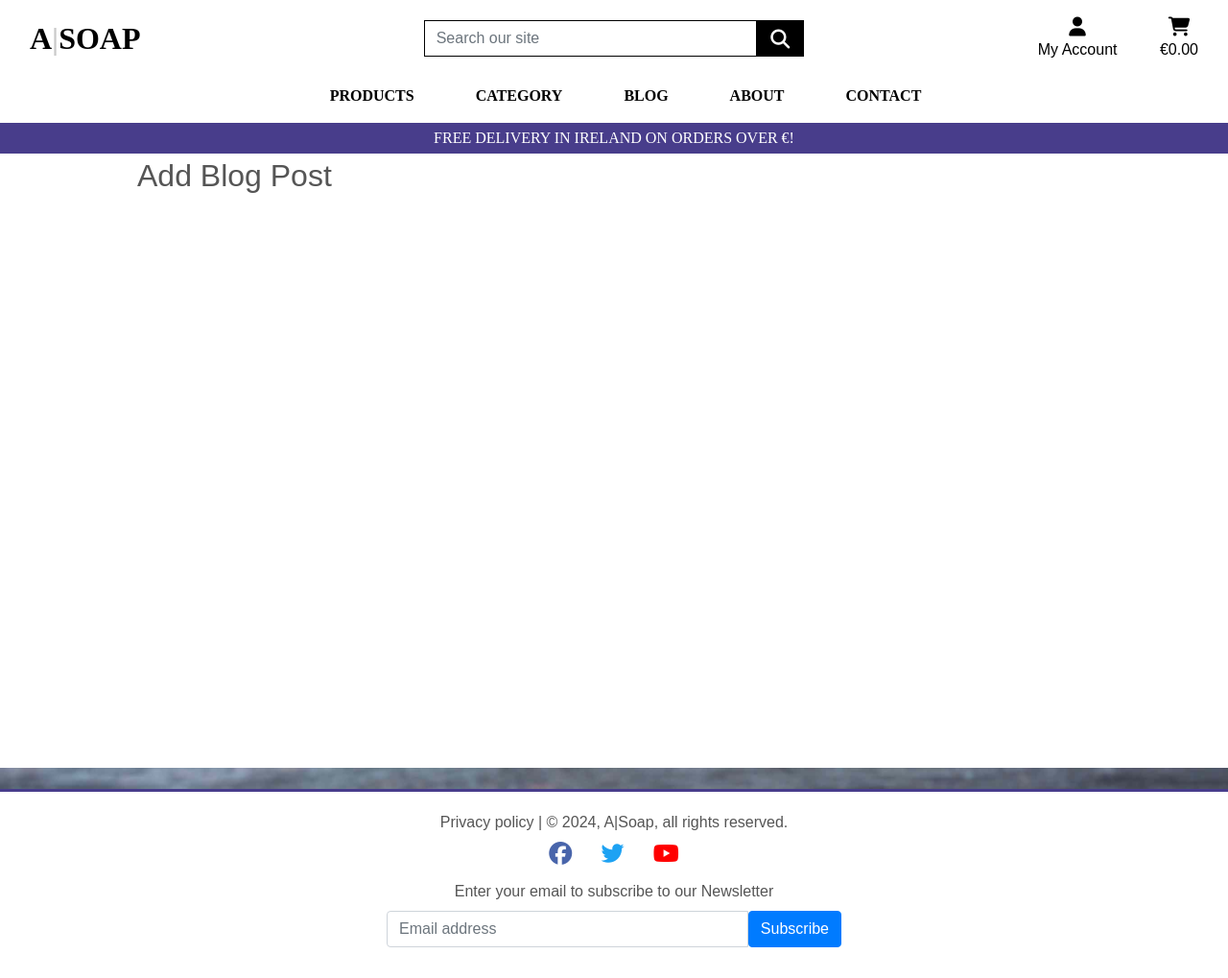
After one commit to grace-ghb/a_soap_v1, a Django app: template blog/templates/blog/add_post.html in a window 1280 px wide. The commit adds this page. Shown: the whole page at 96% size. Run offline with Django 3.2, Linux system fonts and the light colour scheme; the template is opened without the code that fills it, so the values that code supplies are empty; some libraries are stand-ins or nearby versions; some web fonts are replaced.

Commit message:
Create add_post

```diff
--- a/blog/models.py
+++ b/blog/models.py
@@ -12,6 +12,7 @@ class Post(models.Model):
     title = models.CharField(max_length=100, unique=True)
     excerpt = models.TextField(blank=True)
     content = models.TextField()
+    image_feature = models.ImageField("image", default="placeholder")
     created_on = models.DateTimeField(auto_now_add=True)
     status = models.IntegerField(choices=STATUS, default=0)
 
--- /dev/null
+++ b/blog/templates/blog/add_post.html
@@ -0,0 +1,23 @@
+{% extends "base.html" %}
+{% load static %}
+
+{% block extra_title %}Add Post{% endblock %}
+
+{% block extra_css %}
+<link rel="stylesheet" href="{% static 'css/blog.css' %}">
+{% endblock %}
+
+{% block page_header %}
+<div class="header-container container">
+    <div class="row">
+        <div class="col"></div>
+    </div>
+</div>
+{% endblock %}
+
+{% block content %}
+<div class="overlay bg-white"></div>
+<div class="container h-100">
+    <h2>Add Blog Post</h2>
+</div>
+{% endblock %}
--- a/blog/urls.py
+++ b/blog/urls.py
@@ -1,5 +1,5 @@
-from .views import BlogList, BlogDetail
-from django.views.generic import ListView, DetailView
+from .views import BlogList, BlogDetail, AddView
+from django.views.generic import ListView, DetailView, CreateView
 from django.contrib import admin
 from django.urls import path
 from . import views
@@ -7,4 +7,6 @@ from . import views
 urlpatterns = [
     path('', BlogList.as_view(), name='blog'),
     path('article/<int:pk>', BlogDetail.as_view(), name='blog_detail'),
+    path('add_post/', AddView.as_view(), name='add_post'),
+
 ]
```
Also changed, not shown: blog/templates/blog/blog.html (+7 -1 lines), blog/views.py (+22 -1 lines), home/templates/home/about.html (+4 -82 lines), blog/migrations/0003_post_image_feature.py (added), blog/static/images/love-heart.jpg (added), media/love-heart.jpg (added).
